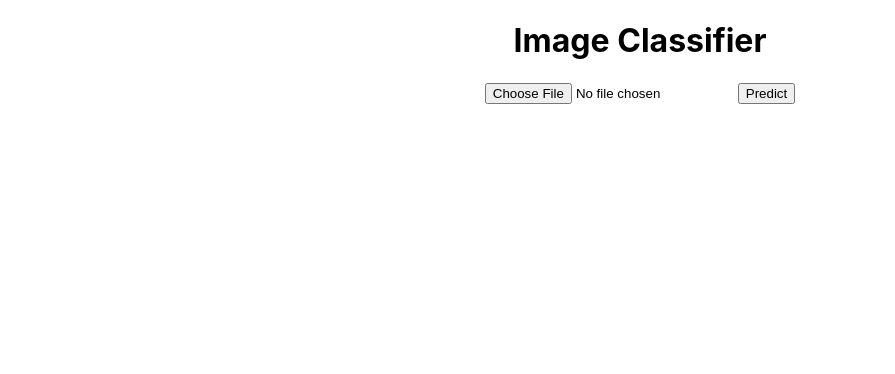
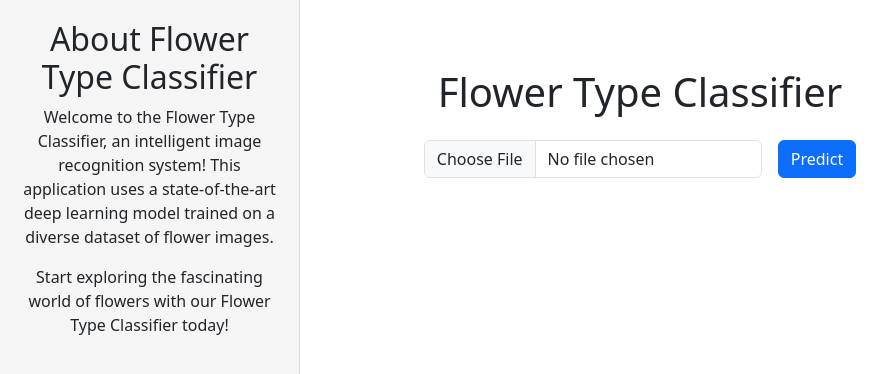
Before and after one commit to hebahiari/flower-classifier, a React (Create React App) app in the folder client/: page / in a window 1280 px wide. Shown: the top 374 px of the page, without its empty margins (0-895 px from the left). Built offline with nearby package versions, Linux system fonts and the light colour scheme.

Commit message:
style updates

```diff
--- a/client/package.json
+++ b/client/package.json
@@ -7,6 +7,7 @@
     "@testing-library/react": "^13.4.0",
     "@testing-library/user-event": "^13.5.0",
     "axios": "^1.6.2",
+    "bootstrap": "^5.3.0",
     "chart.js": "^4.4.1",
     "react": "^18.2.0",
     "react-chartjs-2": "^5.2.0",
--- /dev/null
+++ b/client/src/ImageUpload.css
@@ -0,0 +1,32 @@
+/* Style for the fixed box on the left side */
+.fixed-box {
+    background-color: #f5f5f5;
+    padding: 20px;
+    width: 300px; /* Adjust width as needed */
+    position: fixed;
+    top: 0;
+    bottom: 0;
+    left: 0;
+    overflow-y: auto;
+    border-right: 1px solid #ddd;
+  }
+
+  /* Style for the main content on the right side */
+  .main-content {
+    padding: 20px;
+    display: flex;
+    flex-direction: column;
+    align-items: center;
+  }
+
+
+.selected-image-container {
+    text-align: center;
+}
+
+.selected-image {
+    width: 300px;
+    height: 300px;
+    object-fit: cover;
+    object-position: center;
+}
--- a/client/src/ImageUpload.js
+++ b/client/src/ImageUpload.js
@@ -1,90 +1,125 @@
-import React, { useState } from 'react';
+// Imports
+import React, { useState, useEffect } from 'react';
 import axios from 'axios';
 import { Bar } from 'react-chartjs-2';
-import { CategoryScale, LinearScale, Chart, BarElement } from "chart.js";
+import { CategoryScale, LinearScale, Chart, BarElement } from 'chart.js';
+import 'bootstrap/dist/css/bootstrap.min.css';
+import "./ImageUpload.css"
 
-Chart.register(CategoryScale);
-Chart.register(LinearScale);
-Chart.register(BarElement);
-
+// Registering necessary Chart.js components
+Chart.register(CategoryScale, LinearScale, BarElement);
 
 const ImageUpload = () => {
     const [selectedFile, setSelectedFile] = useState(null);
     const [predictions, setPredictions] = useState(null);
 
+    // Event handler for when the user selects a new file
     const handleFileChange = (e) => {
+        // Reset predictions and set the newly selected file
+        setPredictions(null);
         setSelectedFile(e.target.files[0]);
     };
 
+    // Event handler for form submission to make predictions
     const handleSubmit = async (e) => {
         e.preventDefault();
 
+        // Create a FormData object and append the selected image file
         const formData = new FormData();
         formData.append('image', selectedFile);
 
         try {
+            // Send a POST request to the prediction endpoint
             const response = await axios.post('http://localhost:5000/predict', formData, {
                 headers: {
                     'Content-Type': 'multipart/form-data',
                 },
             });
 
+            // Update state with the prediction results
             setPredictions(response.data);
         } catch (error) {
-            console.error('Error:', error);
+            console.error('Error occurred during prediction:', error);
         }
     };
 
     return (
-        <div>
-            <h1>Image Classifier</h1>
-            <form onSubmit={handleSubmit}>
-                <input type="file" onChange={handleFileChange} accept="image/*" />
-                <button type="submit">Predict</button>
+      <div className="container-fluid d-flex">
+        {/* Fixed box on the left side */}
+        <div className="fixed-box">
+          <h2>About Flower Type Classifier</h2>
+          <p>
+            Welcome to the Flower Type Classifier, an intelligent image recognition system! This application uses a
+            state-of-the-art deep learning model trained on a diverse dataset of flower images.
+          </p>
+          <p>
+            Start exploring the fascinating world of flowers with our Flower Type Classifier today!
+          </p>
+        </div>
+
+        {/* Main content on the right side */}
+        <div className="flex-grow-1 mt-5 text-center main-content">
+          <h1 className="mb-4">Flower Type Classifier</h1>
+
+          {/* Form for image upload */}
+          <div className="d-flex justify-content-center mb-4">
+            <form onSubmit={handleSubmit} className="d-flex gap-3">
+              <input type="file" className="form-control" onChange={handleFileChange} accept="image/*" />
+              <button type="submit" className="btn btn-primary">
+                Predict
+              </button>
             </form>
-            {selectedFile && (
-                <div>
-                    <h2>Selected Image:</h2>
-                    <img
-                        src={URL.createObjectURL(selectedFile)}
-                        alt="Selected"
-                        style={{ maxWidth: '100%', maxHeight: '400px' }}
-                    />
+          </div>
+
+          {/* Selected image and predictions */}
+          <div className="d-flex justify-content-center gap-5">
+            {/* Display selected image if available */}
+            {predictions && selectedFile && (
+              <div className="selected-image-container">
+                <h3>Selected Image:</h3>
+                <img src={URL.createObjectURL(selectedFile)} alt="Selected" className="selected-image" />
               </div>
             )}
+
+            {/* Display predictions if available */}
             {predictions && (
               <div>
-                    <h2>Predictions:</h2>
+                <h3>Predictions:</h3>
+                {predictions.probabilities[0] < 50 ? (
+                  <p>Warning: Object does not seem to be a recognized flower.</p>
+                ) : null}
+                {/* Bar chart for predictions */}
                 <Bar
                   data={{
-                            labels: predictions.classes,
+                    labels: predictions.classes.map((label) => label.toUpperCase()),
                     datasets: [
                       {
                         label: 'Probability',
                         data: predictions.probabilities,
                         backgroundColor: 'blue',
+                        barThickness: 25,
                       },
                     ],
                   }}
                   options={{
+                    indexAxis: 'y',
                     scales: {
-                                xAxes: [
-                                    {
+                      y: {
                         type: 'category',
-                                        labels: predictions.classes,
+                        labels: predictions.classes.map((label) => label.toUpperCase()),
                       },
-                                ],
-                                yAxes: [
-                                    {
+                      x: {
                         ticks: {
                           beginAtZero: true,
+                          min: 0,
+                          max: 100,
                         },
                       },
-                                ],
                     },
+                    responsive: true,
                     plugins: {
                       legend: {
-                                    display: false,
+                        position: 'right',
                       },
                       title: {
                         display: true,
@@ -92,9 +127,13 @@ const ImageUpload = () => {
                       },
                     },
                   }}
+                  height={300}
+                  width={400}
                 />
               </div>
             )}
+          </div>
+        </div>
       </div>
     );
 };
```
Also changed, not shown: 1 other file (tests, documents, lock files or other folders). Lines whose indentation alone changed are shown as unchanged.
